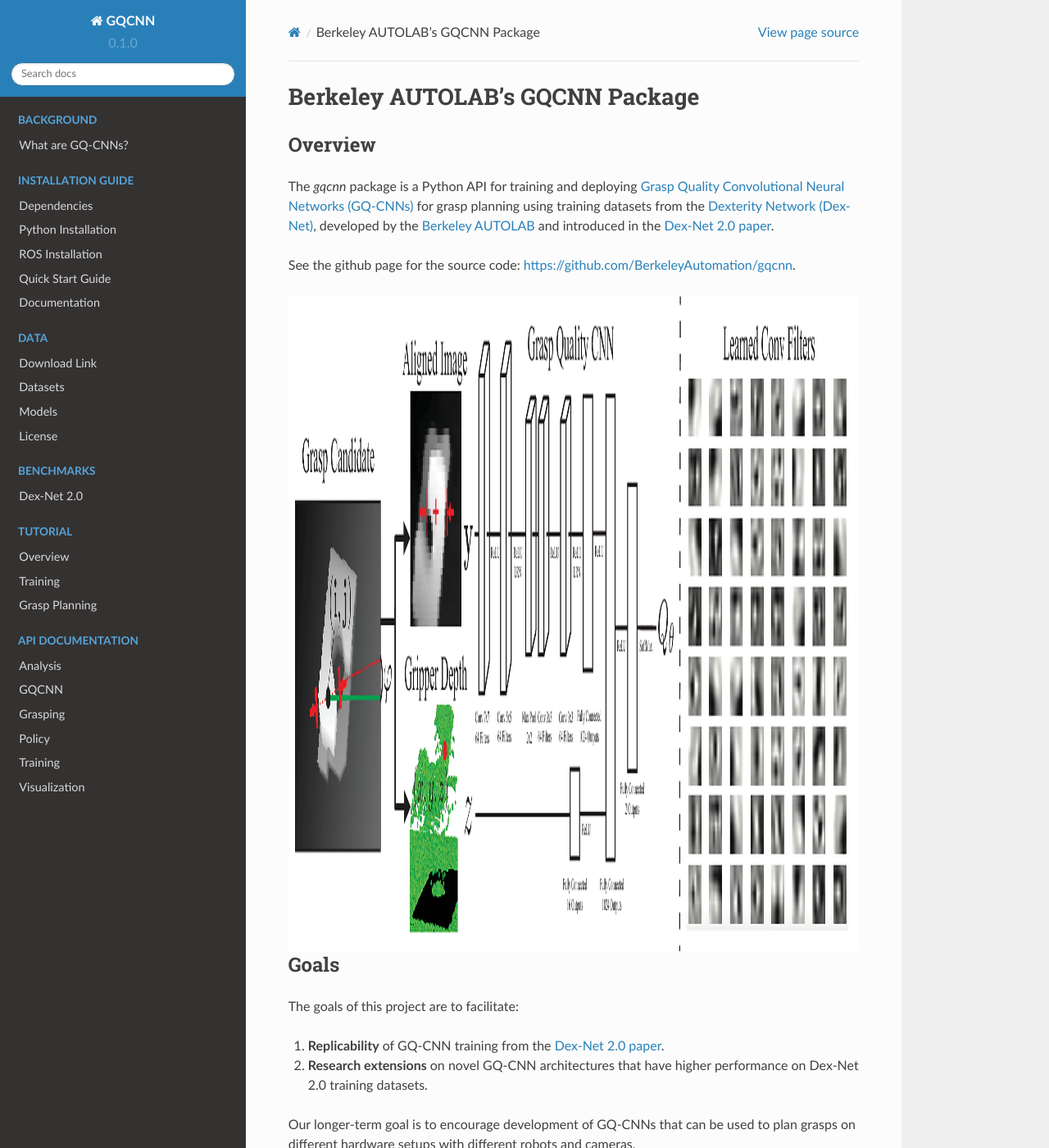
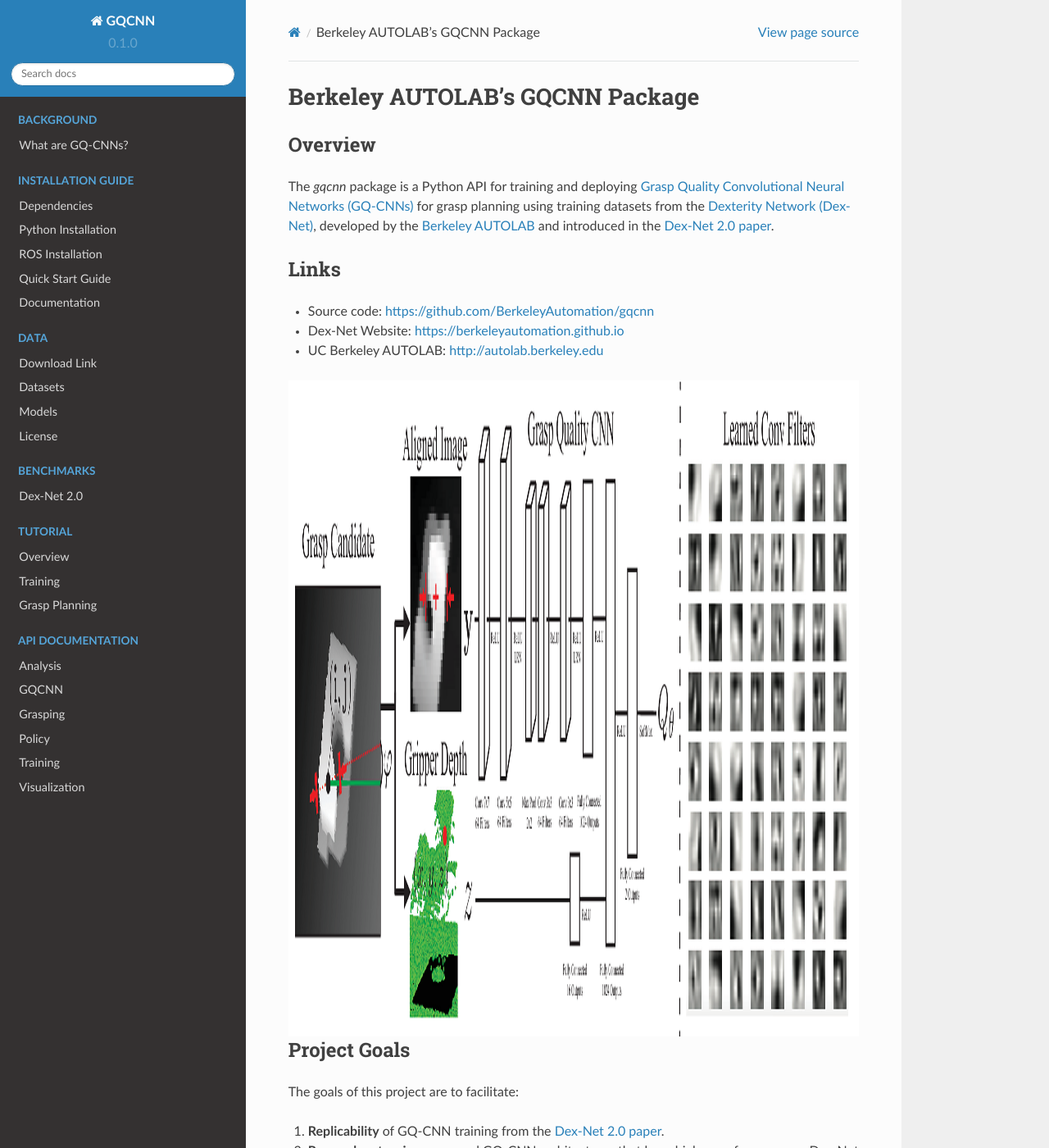
Before and after one commit to BerkeleyAutomation/gqcnn, a Sphinx documentation site: the page built from docs/source/index.rst, in a window 1280 px wide and 1400 px high. Shown: the whole window at 82% size. Built offline with Sphinx 7.4.7 and the Read the Docs theme 2.0.0, drawn with Linux system fonts in a browser that asks for light colours.

Commit message:
Updated links on home page

```diff
--- a/docs/source/index.rst
+++ b/docs/source/index.rst
@@ -10,7 +10,11 @@ Overview
 --------
 The `gqcnn` package is a Python API for training and deploying `Grasp Quality Convolutional Neural Networks (GQ-CNNs)`_ for grasp planning using training datasets from the `Dexterity Network (Dex-Net)`_, developed by the `Berkeley AUTOLAB`_ and introduced in the `Dex-Net 2.0 paper`_.
 
-See the github page for the source code: https://github.com/BerkeleyAutomation/gqcnn.
+Links
+-----
+* Source code: https://github.com/BerkeleyAutomation/gqcnn
+* Dex-Net Website: https://berkeleyautomation.github.io
+* UC Berkeley AUTOLAB: http://autolab.berkeley.edu
 
 .. image:: images/gqcnn.png
    :height: 800px
@@ -18,8 +22,8 @@ See the github page for the source code: https://github.com/BerkeleyAutomation/g
    :scale: 100 %
    :align: center
 
-Goals
------
+Project Goals
+-------------
 The goals of this project are to facilitate:
 
 1) **Replicability** of GQ-CNN training from the `Dex-Net 2.0 paper`_.
```
